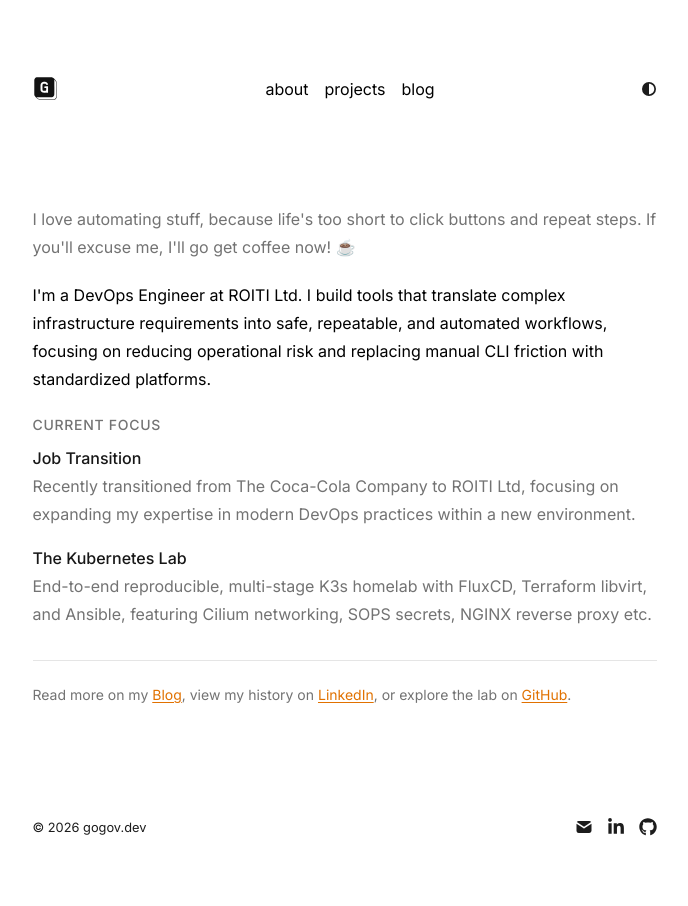
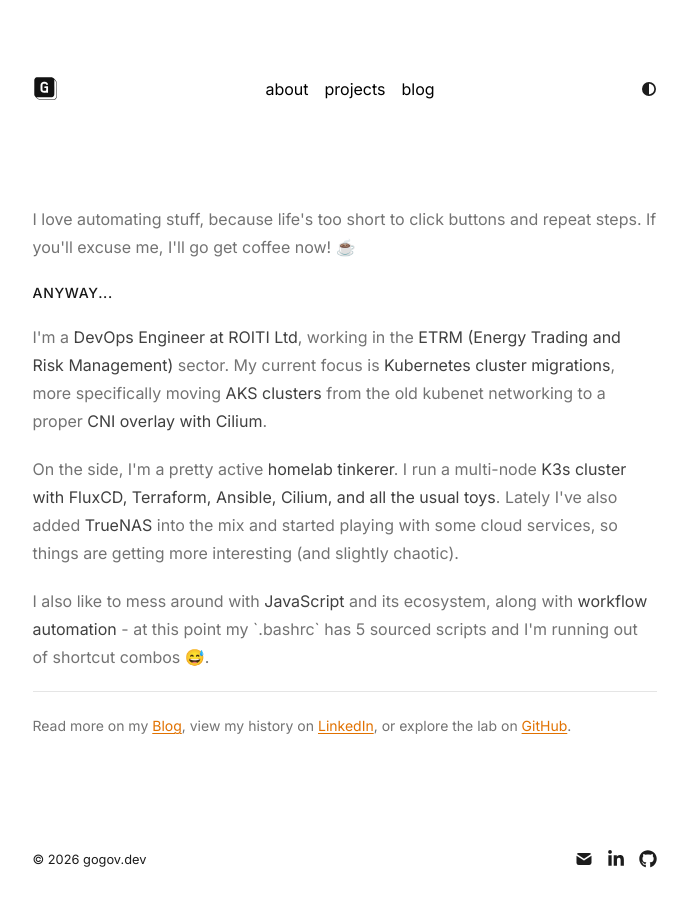
Before and after one commit to kristiangogov/gogov-dev, a Next.js app: page /about in a window 1280 px wide. Shown: the top 906 px of the page, without its empty margins (288-976 px from the left). Before the commit the page ends 885 px from the top, so only its background shows below. Built offline with nearby package versions, Linux system fonts and the light colour scheme.

Commit message:
update info

```diff
--- a/app/about/page.tsx
+++ b/app/about/page.tsx
@@ -14,42 +14,63 @@ export default async function About() {
         repeat steps. If you'll excuse me, I'll go get coffee now! ☕
       </p>
 
-      <section className="space-y-8">
-        <p>
-          I'm a DevOps Engineer at ROITI Ltd. I build tools that translate
-          complex infrastructure requirements into safe, repeatable, and
-          automated workflows, focusing on reducing operational risk and
-          replacing manual CLI friction with standardized platforms.
+      <h3 className="text-sm font-medium uppercase tracking-wider ">
+        anyway...
+      </h3>
+      <section className="space-y-8 ">
+        <p className="text-neutral-500 dark:text-neutral-400">
+          I'm a{" "}
+          <span className="text-neutral-700 dark:text-neutral-300">
+            DevOps Engineer at ROITI Ltd
+          </span>
+          , working in the{" "}
+          <span className="text-neutral-700 dark:text-neutral-300">
+            ETRM (Energy Trading and Risk Management)
+          </span>{" "}
+          sector. My current focus is{" "}
+          <span className="text-neutral-700 dark:text-neutral-300">
+            Kubernetes cluster migrations
+          </span>
+          , more specifically moving{" "}
+          <span className="text-neutral-700 dark:text-neutral-300">
+            AKS clusters
+          </span>{" "}
+          from the old kubenet networking to a proper{" "}
+          <span className="text-neutral-700 dark:text-neutral-300">
+            CNI overlay with Cilium
+          </span>
+          .
         </p>
 
-        <div className="space-y-6">
-          <h3 className="text-sm font-medium uppercase tracking-wider text-neutral-500">
-            Current Focus
-          </h3>
-          {/* List with no indentation and no bullets */}
-          <div className="space-y-4">
-            <div className="flex flex-col">
-              <span className="text-neutral-900 dark:text-neutral-100 font-medium">
-                Job Transition
-              </span>
-              <span className="text-neutral-500">
-                Recently transitioned from The Coca-Cola Company to ROITI Ltd, focusing on
-                expanding my expertise in modern DevOps practices within a new environment.
-              </span>
-            </div>
-            <div className="flex flex-col">
-              <span className="text-neutral-900 dark:text-neutral-100 font-medium">
-                The Kubernetes Lab
-              </span>
-              <span className="text-neutral-500">
-                {" "}
-                End-to-end reproducible, multi-stage K3s homelab with FluxCD,
-                Terraform libvirt, and Ansible, featuring Cilium networking,
-                SOPS secrets, NGINX reverse proxy etc.
-              </span>
-            </div>
-          </div>
-        </div>
+        <p className="text-neutral-500 dark:text-neutral-400">
+          On the side, I'm a pretty active{" "}
+          <span className="text-neutral-700 dark:text-neutral-300">
+            homelab tinkerer
+          </span>
+          . I run a multi-node{" "}
+          <span className="text-neutral-700 dark:text-neutral-300">
+            K3s cluster with FluxCD, Terraform, Ansible, Cilium, and all the
+            usual toys
+          </span>
+          . Lately I've also added{" "}
+          <span className="text-neutral-700 dark:text-neutral-300">
+            TrueNAS
+          </span>{" "}
+          into the mix and started playing with some cloud services, so things
+          are getting more interesting (and slightly chaotic).
+        </p>
+        <p className="text-neutral-500 dark:text-neutral-400">
+          I also like to mess around with{" "}
+          <span className="text-neutral-700 dark:text-neutral-300">
+            JavaScript
+          </span>{" "}
+          and its ecosystem, along with{" "}
+          <span className="text-neutral-700 dark:text-neutral-300">
+            workflow automation
+          </span>{" "}
+            -  at this point my `.bashrc` has 5 sourced scripts and I'm running out
+          of shortcut combos 😅.
+        </p>
 
         {/* Footer links */}
         <p className="pt-6 border-t border-neutral-200 dark:border-neutral-800 text-sm text-neutral-500">
--- a/app/lib/projects.ts
+++ b/app/lib/projects.ts
@@ -3,26 +3,29 @@ export const projects = [
     title: "Kubernetes Homelab",
     featured: true,
     image: {
-      src: "/k3s.svg",
+      src: "/server.svg",
       alt: "logo",
       width: 25,
       height: 25,
     },
     description:
-      "Multi-environment K3s cluster running self-hosted services on multiple machines with a focus on Total Reproducibility and Environment Isolation.",
+      "Multi-environment K3s cluster running self-hosted services on multiple machines. TrueNAS providing presistant storage.",
     stack: [
       "K3s",
       "FluxCD",
       "SOPS",
       "Cilium",
+      "Kyverno",
       "Tailscale",
-      "NGINX",
+      "Cloudflare",
       "Terraform",
       "Ansible",
       "Fedora",
       "QEMU/KVM",
+      "TrueNAS",
       "Prometheus",
       "Grafana",
+      "It's a long list..."
     ],
     links: [
       {
@@ -45,7 +48,7 @@ export const projects = [
       height: 25,
     },
     description:
-      "Cross-platform Electron.js application that standardizes production automation workflows.",
+      "Cross-platform Electron.js application that standardizes production automation workflows. Built for The Coca-Cola Company.",
     stack: [
       "Electron.js",
       "React.js",
@@ -73,7 +76,7 @@ export const projects = [
       width: 25,
       height: 25,
     },
-    description: "<Work in Progress> Personal cooking journal.",
+    description: "Personal cooking journal. A long-term work-in-progress.",
     stack: [
       "React.js",
       "Redux.js",
--- a/app/page.tsx
+++ b/app/page.tsx
@@ -14,19 +14,14 @@ export default function Page() {
           <div className="mt-2 flex flex-col gap-1 text-sm text-neutral-500 dark:text-neutral-400">
             <p>DevOps Engineer at ROITI Ltd</p>
             <p>
-              Building tools for{" "}
               <span className="text-neutral-700 dark:text-neutral-300">
-                automated workflows
+                Kubernetes, Linux, Cloud.
               </span>{" "}
-              and refining{" "}
-              <span className="text-neutral-700 dark:text-neutral-300">
-                GitOps patterns
-              </span>{" "}
-              in the lab.
+              Homelab tinkering and JavaScript experiments on the side.
             </p>
           </div>
           <p className="mt-6 text-sm text-neutral-500 dark:text-neutral-400">
-            Here you'll find my projects, experiments, and some technical notes.
+            Here you'll find my projects and some technical notes. Plus the occasional networking rant.
           </p>
         </div>
         <div className="flex flex-col gap-6">
```
Also changed, not shown: public/server.svg (added).
